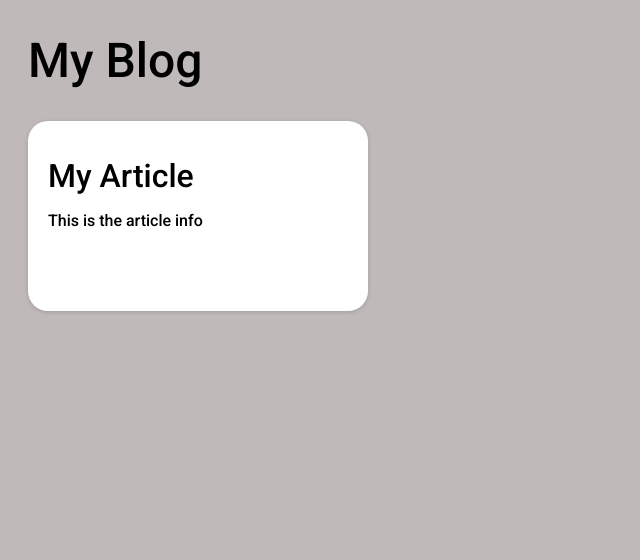
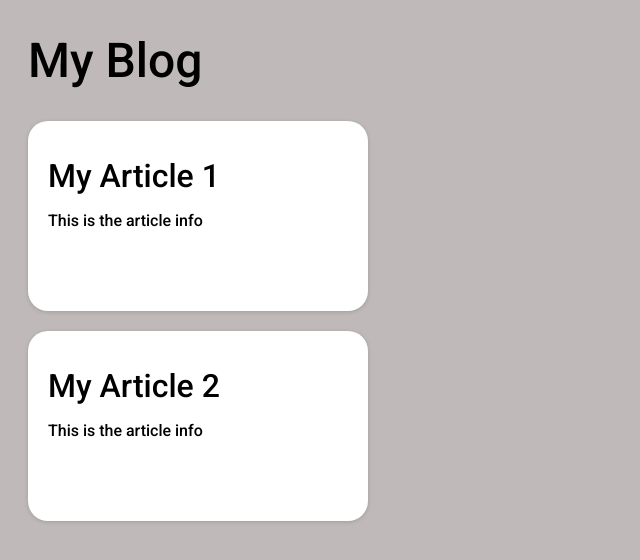
Before and after one commit to abcox/trialbyfire, a plain HTML site: page index.html in a window 1280 px wide. Shown: the whole page, without its empty margins (0-640 px from the left). Drawn offline with Linux system fonts and the light colour scheme.

Commit message:
add card

```diff
--- a/index.html
+++ b/index.html
@@ -35,8 +35,9 @@
         border-radius: 20px;
         background: white;
         box-shadow: rgba(0, 0, 0, 0.16) 0px 1px 4px;
+        margin: 20px 0;
+        max-width: 300px;
         padding: 20px;
-        max-width: 300px;
         height: 150px;
     }
     </style>
@@ -49,7 +50,11 @@
     <div class="container">
         <h1>My Blog</h1>
         <article class="card">
-            <h2>My Article</h2>
+            <h2>My Article 1</h2>
+            <p>This is the article info</p>
+        </article>
+        <article class="card">
+            <h2>My Article 2</h2>
             <p>This is the article info</p>
         </article>
     </div>
```
